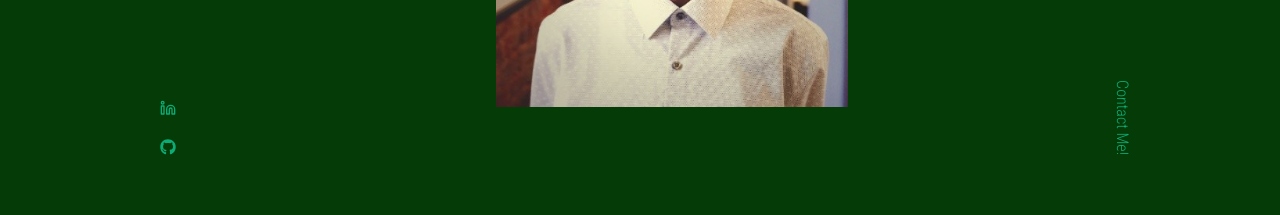
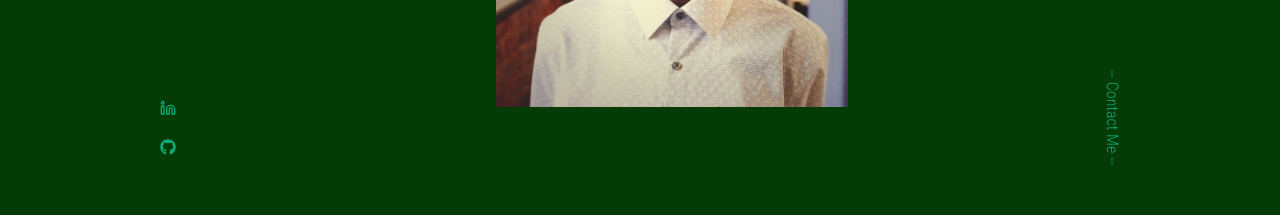
Before and after one commit to Imani-ES/Imani.tech, a React (Create React App) app in the folder imani-website/: page / in a window 1280 px wide. Shown: the part 589-804 px from the top of the page. Built offline with nearby package versions, Linux system fonts and the light colour scheme.

Commit message:
Update Header.jsx

```diff
--- a/imani-website/src/components/header/Header.jsx
+++ b/imani-website/src/components/header/Header.jsx
@@ -11,6 +11,7 @@ const Header = () => {
   return (
     <header>
         <div className='container header__container'>
+
             <h5>Hello, I'm</h5>
             <h1>Imani Muhammad-Graham</h1>
             <h5 className='text-light'></h5>
@@ -24,10 +25,9 @@ const Header = () => {
               <a href="#contact">
                 <img src={pro_pic} alt="me" />
               </a>
-
             </div>
 
-            <a href="#contact" className='scroll__down'>Contact Me!</a>
+            <a href="#contact" className='scroll__down'>-- Contact Me --</a>
 
             <div className='header_socials'>
               <a href="https://www.linkedin.com/in/imani-muhammad-graham-424b4a127/" target='_blank'><FiLinkedin/></a>
```
